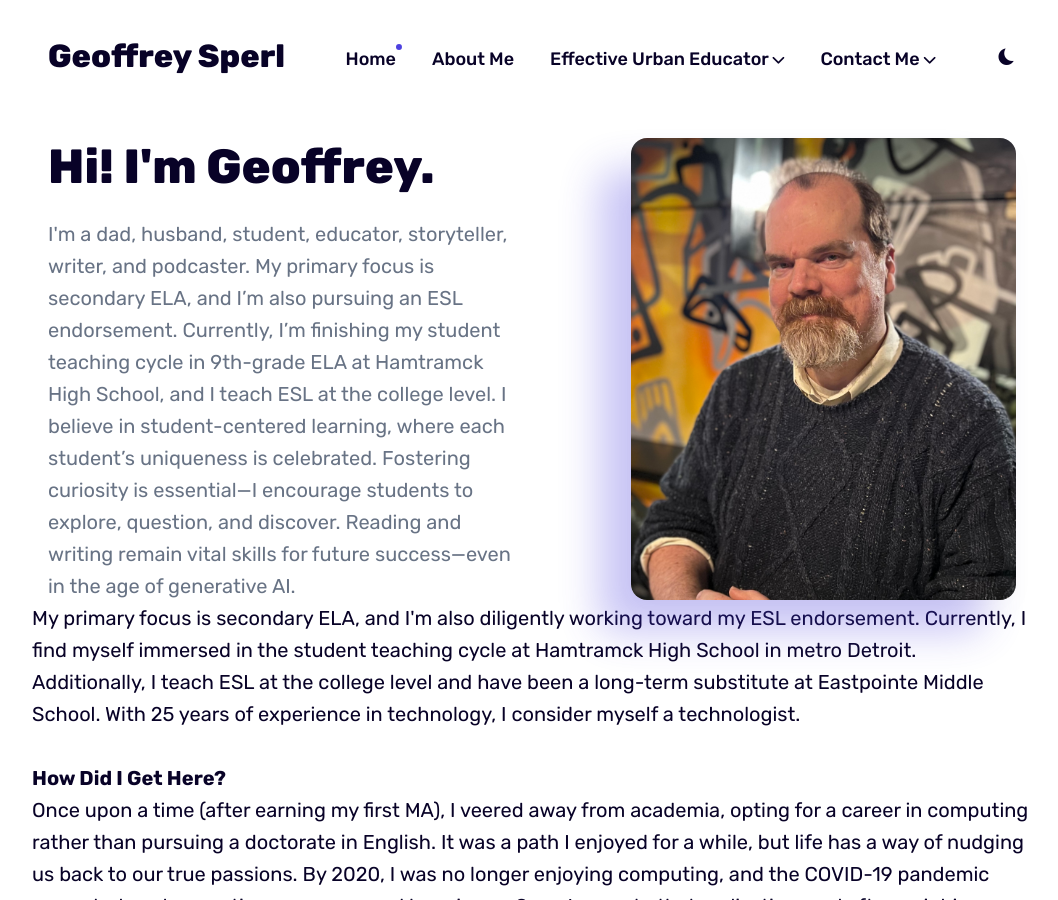
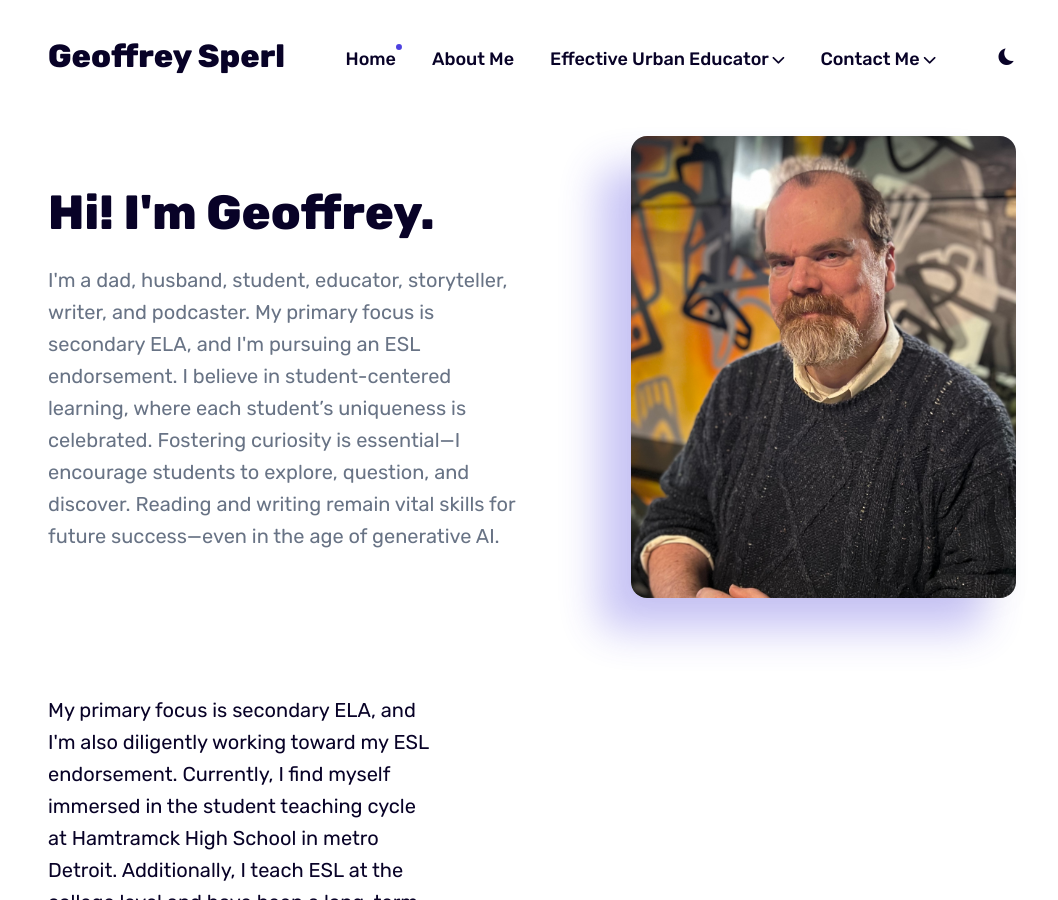
Before and after one commit to geoffreysperl/teaching, a Jekyll site: the page built from index.html, in a window 1280 px wide and 900 px high. Shown: the whole window, without its empty margins (108-1166 px from the left). Built offline with Jekyll 4.4.1, drawn with Linux system fonts in a browser that asks for light colours.

Commit message:
Try the hero again

```diff
--- a/_data/settings.yml
+++ b/_data/settings.yml
@@ -29,5 +29,5 @@
 hero:
   enable: true
   hero__title: Hi! I'm Geoffrey.
-  hero__description: I'm a dad, husband, student, educator, storyteller, writer, and podcaster. My primary focus is secondary ELA, and I’m also pursuing an ESL endorsement. Currently, I’m finishing my student teaching cycle in 9th-grade ELA at Hamtramck High School, and I teach ESL at the college level. I believe in student-centered learning, where each student’s uniqueness is celebrated. Fostering curiosity is essential&mdash;I encourage students to explore, question, and discover. Reading and writing remain vital skills for future success&mdash;even in the age of generative AI.
+  hero__description: I'm a dad, husband, student, educator, storyteller, writer, and podcaster. My primary focus is secondary ELA, and I'm pursuing an ESL endorsement. I believe in student-centered learning, where each student’s uniqueness is celebrated. Fostering curiosity is essential&mdash;I encourage students to explore, question, and discover. Reading and writing remain vital skills for future success&mdash;even in the age of generative AI.
   hero__image: "/images/geoffrey-sperl.jpg"
--- a/_includes/section-hero.html
+++ b/_includes/section-hero.html
@@ -38,8 +38,11 @@
         </div>
       </div>
     </div>
+    <br>
+    <br>
+    <br>
     <div class="row">
-      <div class="col-sm">
+      <div class="col col-5 col-d-12">
         <p>My primary focus is secondary ELA, and I'm also diligently working toward my ESL endorsement. Currently, I find myself immersed in the student teaching cycle at Hamtramck High School in metro Detroit. Additionally, I teach ESL at the college level and have been a long-term substitute at Eastpointe Middle School. With 25 years of experience in technology, I consider myself a technologist.</p>
         <b>How Did I Get Here?</b>
         <p>Once upon a time (after earning my first MA), I veered away from academia, opting for a career in computing rather than pursuing a doctorate in English. It was a path I enjoyed for a while, but life has a way of nudging us back to our true passions. By 2020, I was no longer enjoying computing, and the COVID-19 pandemic prompted me to question my career and happiness. Once I came to that realization, and after weighing my options, I pivoted back to my original interest—teaching English.</p>
```
